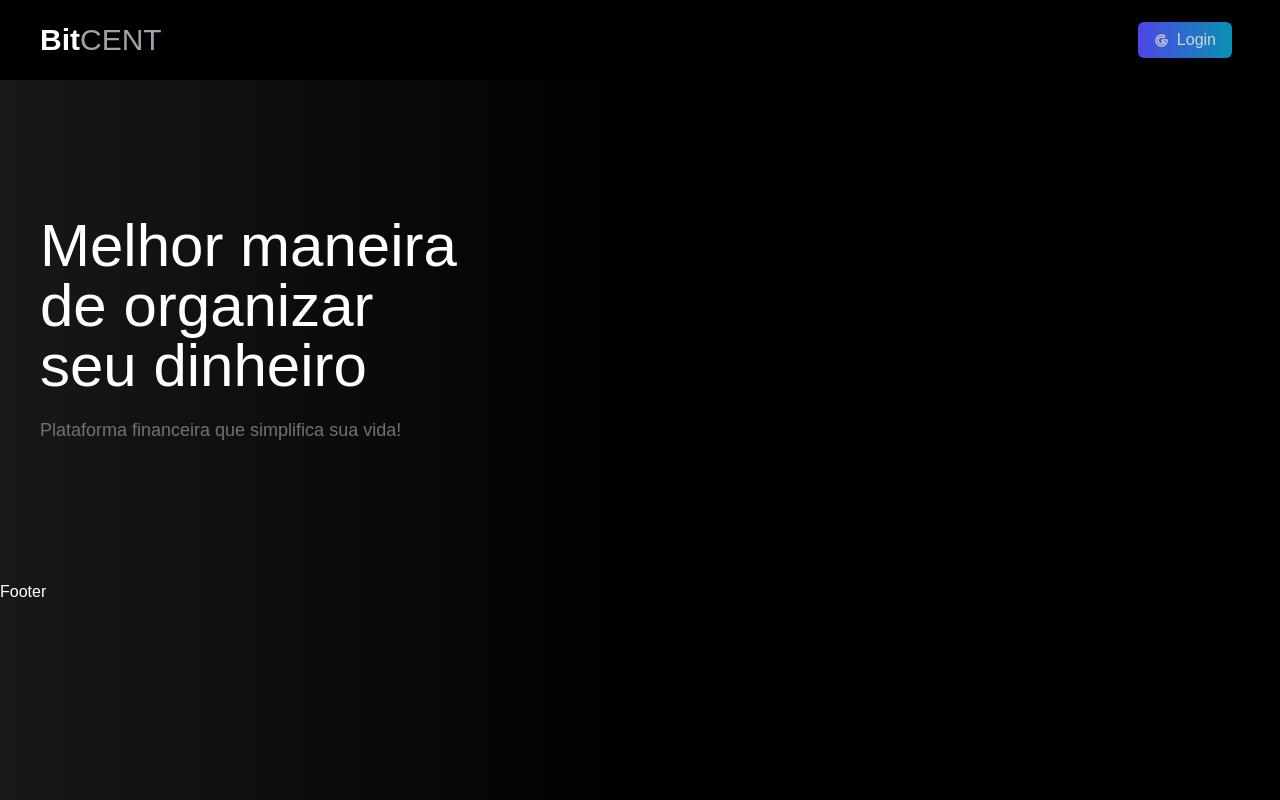
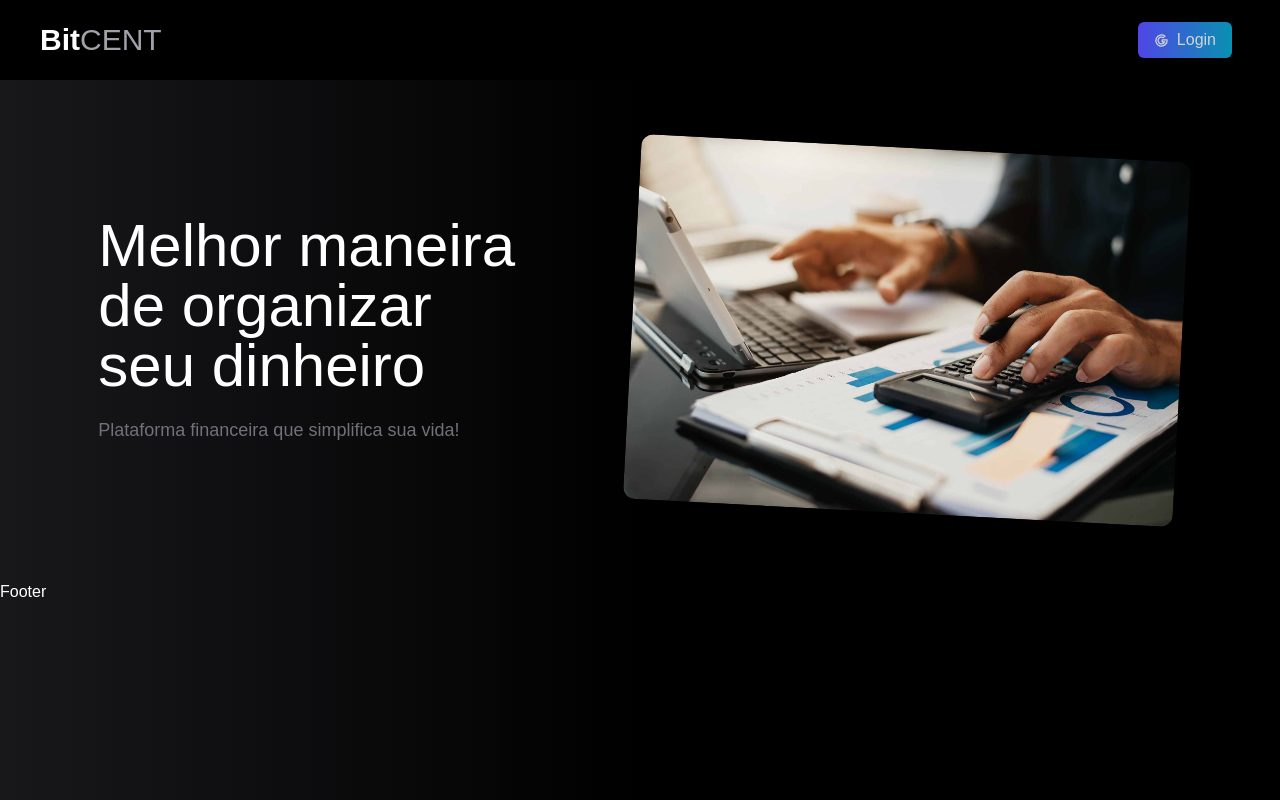
Before and after one commit to YtaloSauham/bitcent-nextjs-tailwindcss-firebase, a Next.js app: page / in a window 1280 px wide. Built offline with nearby package versions, Linux system fonts and the light colour scheme.

Commit message:
image responsive and hero finished

```diff
--- /dev/null
+++ b/src/components/landing/common/ResponsiveImage.tsx
@@ -0,0 +1,21 @@
+import Image from "next/image"
+
+interface ResponsiveImageProps {
+    image: any
+    className?: string
+}
+
+export default function ResponsiveImage(props: ResponsiveImageProps) {
+    return (
+        <Image
+            src={props.image}
+            alt="Imagem"
+            className={`
+                w-[350px] h-[365px]
+                lg:w-[550px] lg:h-[365px]
+                rounded-xl object-cover
+                ${props.className ?? ''}
+            `}
+        />
+    )
+}
--- a/src/components/landing/hero/index.tsx
+++ b/src/components/landing/hero/index.tsx
@@ -1,14 +1,17 @@
+import ResponsiveImage from "../common/ResponsiveImage";
 import Layout from "../layout";
 import Slogan from "./Slogan";
+import principal from "../../../../public/principal.jpg"
 
 export default function Hero() {
     return (
         <Layout>
             <div className={`
-            flex items-center
+            flex items-center justify-around
             h-[500px]
             `}>
                 <Slogan />
+                <ResponsiveImage image={principal} className="rotate-3  mix-blend-plus-lighter hidden md:inline" />
             </div>
 
         </Layout>
```
Also changed, not shown: public/principal.jpg (added).
